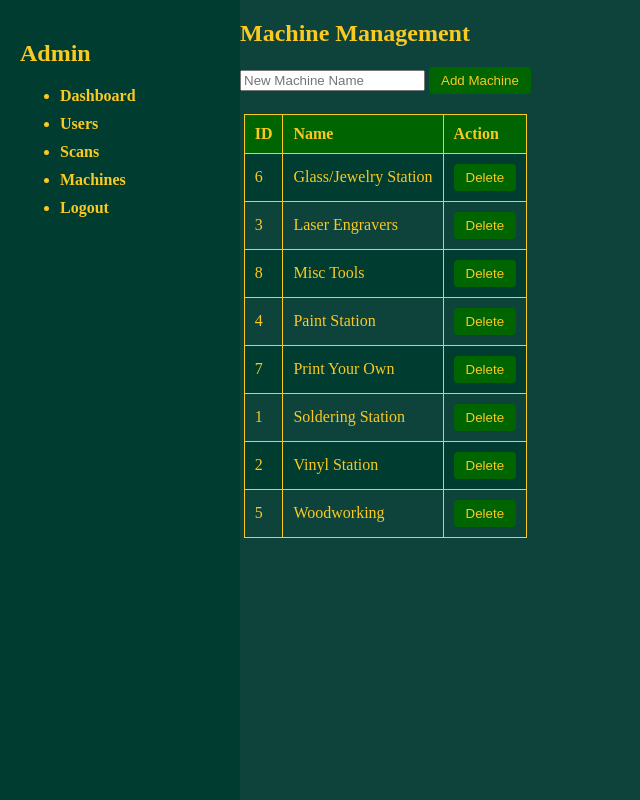
After one commit to jeannamatthews-classes/group-project-id-scanner, a Flask app: page /admin/machines in a window 1280 px wide. The commit adds this page. Shown: the whole page, without its empty margins (0-640 px from the left). Run offline with Flask 3, Linux system fonts and the light colour scheme; data comes from the database, SQL or seed files in the repository.

Commit message:
Implement admin pages with user, machine, and scan logs; add basic login page and sidbar menu.

```diff
--- a/root/src/app.py
+++ b/root/src/app.py
@@ -13,8 +13,7 @@ from tables import init_db
 from routes.scans import bp as scans_bp
 from routes.users import bp as users_bp
 from routes.kiosk import kiosk_bp
-from routes.admin import admin_bp # Import admin blueprint
-
+from routes.admin import register_admin_routes  # updated import
 
 # Configure paths
 BASE_DIR = os.path.abspath(os.path.dirname(__file__))
@@ -23,12 +22,13 @@ TEMPLATES_DIR = os.path.join(BASE_DIR, "../templates")
 
 app = Flask(__name__, static_folder=STATIC_DIR, template_folder=TEMPLATES_DIR)
 
-# Register all blueprints
+# Register standard blueprints
 app.register_blueprint(scans_bp)
 app.register_blueprint(users_bp)
 app.register_blueprint(kiosk_bp)
-app.register_blueprint(admin_bp) # Register admin blueprint
 
+# Register admin routes via function (fixes circular import)
+register_admin_routes(app)
 
 # Load configuration
 app.config.from_object(Config)
--- a/root/src/config.py
+++ b/root/src/config.py
@@ -7,3 +7,5 @@ class Config:
 
     # More here if needed in development
     SQLALCHEMY_TRACK_MODIFICATIONS = False  # Disables a feature we don't need
+
+    SECRET_KEY = "test" #  Secret key for Flask sessions (required for login, cookies, etc.)
--- /dev/null
+++ b/root/src/routes/admin/machines.py
@@ -0,0 +1,27 @@
+# src/routes/admin/machines.py
+from flask import Blueprint, render_template, request, redirect, url_for
+from tables import db, Machine
+from . import admin_bp
+
+@admin_bp.route("/machines")
+def view_machines():
+    machines = Machine.query.order_by(Machine.name).all()
+    return render_template("admin/machines.html", machines=machines)
+
+@admin_bp.route("/machines/add", methods=["POST"])
+def add_machine():
+    name = request.form.get("name")
+    if name:
+        existing = Machine.query.filter_by(name=name).first()
+        if not existing:
+            db.session.add(Machine(name=name))
+            db.session.commit()
+    return redirect(url_for("admin.view_machines"))
+
+@admin_bp.route("/machines/delete/<int:id>", methods=["POST"])
+def delete_machine(id):
+    machine = db.session.get(Machine, id)
+    if machine:
+        db.session.delete(machine)
+        db.session.commit()
+    return redirect(url_for("admin.view_machines"))
--- a/root/src/tables.py
+++ b/root/src/tables.py
@@ -53,6 +53,8 @@ class Scans(db.Model):
     machines = db.relationship('Machine', secondary=scan_machine, lazy='subquery',
                                backref=db.backref('scans', lazy=True))
 
+    user = db.relationship("User", backref="scans")
+
     # Debug helper: shows a readable string when a Scans object is printed
     def __repr__(self):
         return f"<Scans {self.rfid} on {self.date}>"
--- a/root/static/admin.css
+++ b/root/static/admin.css
@@ -1,4 +1,123 @@
-/* static/admin.css */
+/* Global styles */
+body {
+  /* font-family: sans-serif; */
+  background-color: #0D433B;
+  color: #FAC922;
+  margin: 0;
+  padding: 0;
+}
+
+/* Admin dashboard layout */
+.admin-container {
+  display: flex;
+  min-height: 100vh;
+}
+
+/* Sidebar */
+.sidebar {
+  width: 200px;
+  background-color: #003c2f;
+  padding: 20px;
+}
+
+.sidebar h2 {
+  color: #FAC922;
+  margin-bottom: 20px;
+}
+
+.sidebar a {
+  display: block;
+  color: #FAC922;
+  text-decoration: none;
+  margin: 10px 0;
+  font-weight: bold;
+}
+
+.sidebar a:hover {
+  color: #FFD700;
+}
+
+/* Main content area */
+.admin-main {
+  flex: 1;
+  padding: 30px;
+}
+
+/* Tables */
+table {
+  margin: 20px auto;
+  border-collapse: collapse;
+  /* width: 90%; */
+}
+
+th, td {
+  border: 1px solid #FAC922;
+  padding: 10px;
+  text-align: left;
+}
+
+th {
+  background-color: #006400;
+}
+
+tr:nth-child(even) {
+  background-color: #003c2f;
+}
+
+/* Buttons */
+button {
+  background-color: #006400;
+  color: #FAC922;
+  border: none;
+  padding: 6px 12px;
+  border-radius: 4px;
+  cursor: pointer;
+}
+
+button:hover {
+  background-color: #228b22;
+}
+
+/* Login Page */
+.login-wrapper {
+  display: flex;
+  justify-content: center;
+  align-items: center;
+  height: 100vh;
+}
+
+.login-box {
+  background-color: #003c2f;
+  border: 2px solid #FAC922;
+  padding: 30px;
+  border-radius: 10px;
+  width: 300px;
+  text-align: center;
+}
+
+.login-box h1 {
+  margin-bottom: 20px;
+  color: #FAC922;
+}
+
+.login-box input {
+  width: 90%;
+  padding: 10px;
+  margin: 10px 0;
+  border-radius: 4px;
+  border: 1px solid #FAC922;
+  background-color: #0D433B;
+  color: #FAC922;
+}
+
+.login-box button {
+  width: 100%;
+  padding: 10px;
+  font-weight: bold;
+}
+
+
+/*
 body {
   font-family: sans-serif;
   background-color: #0D433B;
@@ -41,3 +160,4 @@ body {
   button:hover {
   background-color: #228b22;
   }
+*/
--- /dev/null
+++ b/root/templates/admin/base.html
@@ -0,0 +1,26 @@
+<!DOCTYPE html>
+<html lang="en">
+<head>
+  <meta charset="UTF-8" />
+  <meta name="viewport" content="width=device-width, initial-scale=1.0" />
+  <title>Admin Panel</title>
+  <link rel="stylesheet" href="{{ url_for('static', filename='admin.css') }}">
+</head>
+<body>
+  <div class="admin-container">
+    <div class="sidebar">
+      <h2>Admin</h2>
+      <ul>
+        <li><a href="{{ url_for('admin.dashboard') }}">Dashboard</a></li>
+        <li><a href="{{ url_for('admin.view_users') }}">Users</a></li>
+        <li><a href="{{ url_for('admin.view_scans') }}">Scans</a></li>
+        <li><a href="{{ url_for('admin.view_machines') }}">Machines</a></li>
+        <li><a href="{{ url_for('admin.logout') }}">Logout</a></li>
+      </ul>
+    </div>
+    <div class="content">
+      {% block content %}{% endblock %}
+    </div>
+  </div>
+</body>
+</html>
--- /dev/null
+++ b/root/templates/admin/dashboard.html
@@ -0,0 +1,5 @@
+{% extends "admin/base.html" %}
+{% block content %}
+<h1>Welcome, Admin!</h1>
+<p>Select an option from the menu to get started.</p>
+{% endblock %}
--- /dev/null
+++ b/root/templates/admin/machines.html
@@ -0,0 +1,24 @@
+{% extends "admin/base.html" %}
+{% block content %}
+<h2>Machine Management</h2>
+
+<form method="POST" action="{{ url_for('admin.add_machine') }}">
+  <input type="text" name="name" placeholder="New Machine Name" required>
+  <button type="submit">Add Machine</button>
+</form>
+
+<table>
+  <tr><th>ID</th><th>Name</th><th>Action</th></tr>
+  {% for m in machines %}
+  <tr>
+    <td>{{ m.id }}</td>
+    <td>{{ m.name }}</td>
+    <td>
+      <form method="POST" action="{{ url_for('admin.delete_machine', id=m.id) }}" onsubmit="return confirm('Delete this machine?');">
+        <button type="submit">Delete</button>
+      </form>
+    </td>
+  </tr>
+  {% endfor %}
+</table>
+{% endblock %}
```
Also changed, not shown: root/src/routes/admin.py (deleted, +0 -30 lines), root/src/routes/admin/__init__.py (added, +9 -0 lines), root/src/routes/admin/auth.py (added, +19 -0 lines), root/src/routes/admin/dashboard.py (added, +8 -0 lines), root/src/routes/admin/scans.py (added, +9 -0 lines), root/src/routes/admin/users.py (added, +20 -0 lines), root/templates/admin/login.html (added, +20 -0 lines), root/templates/admin/scans.html (added, +26 -0 lines), root/templates/admin/users.html (added, +31 -0 lines), root/templates/admin_users.html (deleted, +0 -36 lines), root/src/routes/__init__.py (deleted), 1 other file. Lines whose indentation alone changed are shown as unchanged.
